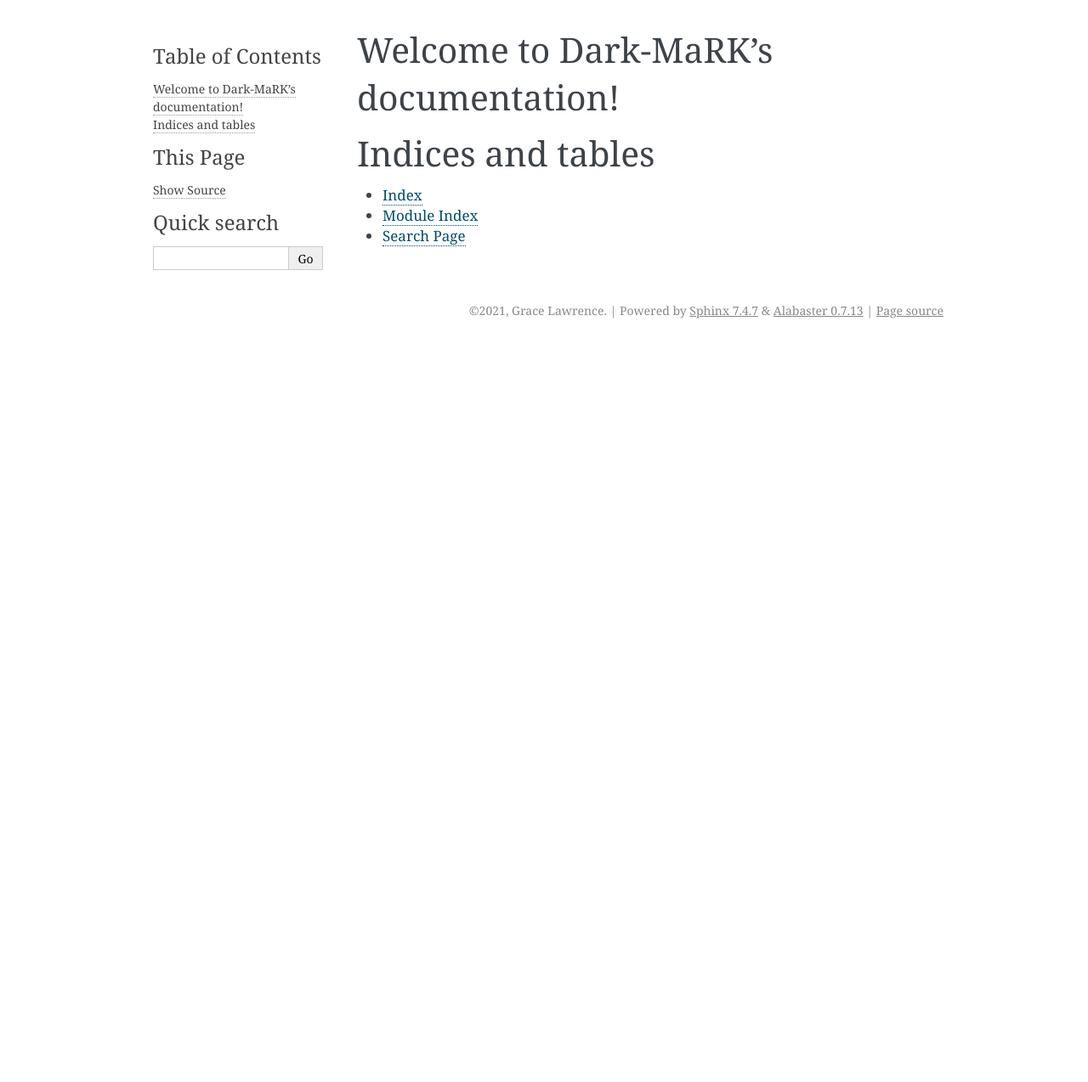
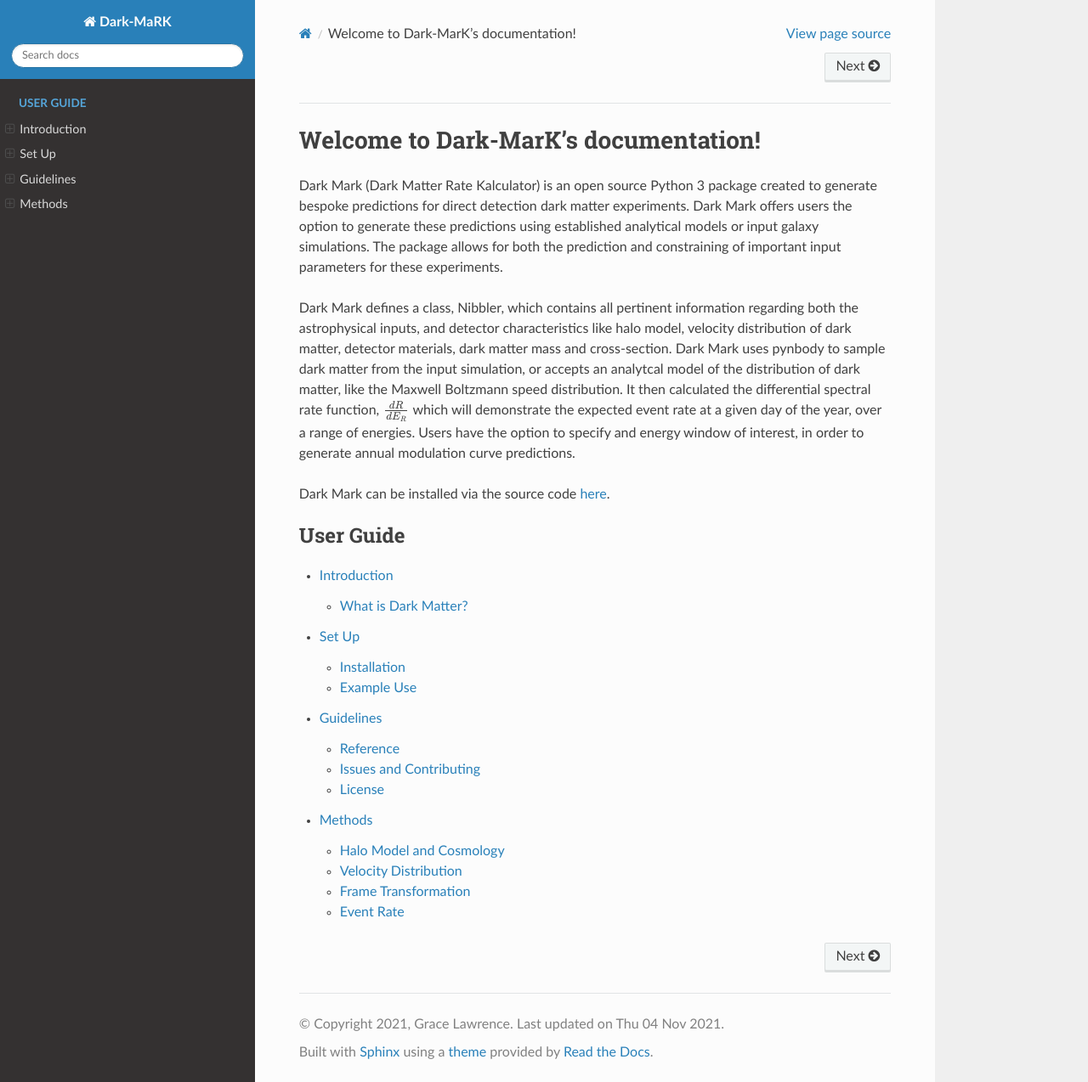
Before and after one commit to Grace-Lawrence/Dark-MaRK, a Sphinx documentation site: the page built from docs/source/index.rst, in a window 1280 px wide and 1274 px high. Shown: the whole window at 85% size. Built offline with Sphinx 7.4.7 and the Read the Docs theme 2.0.0, drawn with Linux system fonts in a browser that asks for light colours.

Commit message:
Adding all documentation files, written to connect with ReadTheDocs

```diff
--- /dev/null
+++ b/docs/requirements_docs.txt
@@ -0,0 +1,4 @@
+-r ../requirements.txt
+sphinx==3.5.3
+sphinx-autobuild
+sphinx_rtd_theme==0.5.2
--- a/docs/source/conf.py
+++ b/docs/source/conf.py
@@ -53,3 +53,59 @@
 # relative to this directory. They are copied after the builtin static files,
 # so a file named "default.css" will overwrite the builtin "default.css".
 html_static_path = ['_static']
+
+#Ellert's version starts here.
+# -- Options for HTML output -------------------------------------------------
+
+# The theme to use for HTML and HTML Help pages.  See the documentation for
+# a list of builtin themes.
+#
+html_theme = 'sphinx_rtd_theme'
+
+# Theme options are theme-specific and customize the look and feel of a theme
+# further.  For a list of options available for each theme, see the
+# documentation.
+#
+html_theme_options = {
+    'prev_next_buttons_location': 'both',
+    'collapse_navigation': False,
+    'sticky_navigation': False,
+    'includehidden': False,
+    'titles_only': False,
+    'display_version': False
+}
+
+# Title formatting
+html_title = "%s documentation" % (project)
+
+# Date formatting
+html_last_updated_fmt = '%a %d %b %Y'
+
+# Add any paths that contain custom static files (such as style sheets) here,
+# relative to this directory. They are copied after the builtin static files,
+# so a file named "default.css" will overwrite the builtin "default.css".
+html_static_path = ['_static']
+
+# OpenSearch. Requires documentation to be online.
+html_use_opensearch = 'https://cmasher.readthedocs.io'
+
+# Custom sidebar templates, must be a dictionary that maps document names
+# to template names.
+#
+# The default sidebars (for documents that don't match any pattern) are
+# defined by theme itself.  Builtin themes are using these templates by
+# default: ``['localtoc.html', 'relations.html', 'sourcelink.html',
+# 'searchbox.html']``.
+#
+# html_sidebars = {}
+
+html_split_index = True
+
+html_baseurl = 'https://cmasher.readthedocs.io'
+
+html_extra_path = ['_static/google3ccf0e77d0aa4c22.html']
+
+# -- Options for HTMLHelp output ---------------------------------------------
+
+# Output file base name for HTML help builder.
+htmlhelp_basename = 'CMasher_doc'
--- a/docs/source/index.rst
+++ b/docs/source/index.rst
@@ -3,18 +3,22 @@
    You can adapt this file completely to your liking, but it should at least
    contain the root `toctree` directive.
 
-Welcome to Dark-MaRK's documentation!
+Welcome to Dark-MarK's documentation!
 =====================================
+Dark Mark (Dark Matter Rate Kalculator) is an open source Python 3 package created to generate bespoke predictions for direct detection dark matter experiments. Dark Mark offers users the option to generate these predictions using established analytical models or input galaxy simulations. The package allows for both the prediction and constraining of important input parameters for these experiments.
+
+Dark Mark defines a class, Nibbler, which contains all pertinent information regarding both the astrophysical inputs, and detector characteristics like halo model, velocity distribution of dark matter, detector materials, dark matter mass and cross-section. Dark Mark uses pynbody to sample dark matter from the input simulation, or accepts an analytcal model of the distribution of dark matter, like the Maxwell Boltzmann speed distribution. It then calculated the differential spectral rate function, :math:`\frac{dR}{dE_R}` which will demonstrate the expected event rate at a given day of the year, over a range of energies. Users have the option to specify and energy window of interest, in order to generate annual modulation curve predictions.
+
+
+Dark Mark can be installed via the source code here_.
+
+.. _here: https://github.com/Grace-Lawrence/Dark-MaRK
 
 .. toctree::
    :maxdepth: 2
-   :caption: Contents:
+   :caption: User Guide
 
-
-
-Indices and tables
-==================
-
-* :ref:`genindex`
-* :ref:`modindex`
-* :ref:`search`
+   user_guide/introduction
+   user_guide/installation
+   user_guide/guidelines
+   user_guide/methods
--- /dev/null
+++ b/docs/source/user_guide/methods.rst
@@ -0,0 +1,46 @@
+Methods
+===============
+The expected signal in a direct detection experiment relies on two classes of input parameters, Astrophysical and, Particle. Its important to correctly model both in order to create realistic expectactions for experiments given the galactic dark matter environment, the dark matter particle model, and the type of detector being used.
+
+The following equation is the standard form of the differential rate equation, which expresses the expected detection rate of dark matter in units of counts per day, per kilogram of detector, per kev (energy);
+
+.. math::
+    \frac{dR}{dE_R} = \frac{\sigma_p \rho_0}{2 \mu_p^2 m_{\mu}} A^2 F^2(E) \int_{v_{min}}^{\infty} \frac{f(v, v_E)}{v} d^3v
+
+Where :math:`\sigma_p` is the interaction cross-section of the dark matter partice, :math:`\rho_0` is the local dark matter density, :math:`A^2` is the interaction factor, :math:`F^2(E)`, is the form factor, and :math:`f(v, v_E)` is the geocentric velocity distribution.
+
+
+Halo Model and Cosmology
+--------------------------
+The cosmology and halo model being used have a large impact on the detection rate as they inform the speed distribution of dark matter. The dark matter cosmology used helps to define the large scale structure, or 'clumpiness' of dark matter while the hierachichal assembly history of halos may give rise to dark matter substructures like stellar streams, or debris flows. These features can cause increased in the local dark matter density, and then speed distribution of dark matter, stronly impacting on the detection rate.
+
+
+Velocity Distribution
+-----------------------
+The velocity distribution of dark matter :math:`f(v,v_E)`, is integrated over in order to define the spectral rate function, and is one of the most important input parameters in this particular dark matter calculation. Modelling it's form accurately is vitally important, and highlights the need for realistic, high resolution, hydrodynamic simulations of Milky Way analogues.
+
+
+Frame Transformation
+-----------------------
+The velocity distribution needs to undergo a transformation from the galactocentric reference frame, to the geocentric reference frame (the velocity distribution as observed from Earth). For this, the galacotencetric reference frame undergoes a galilean boost;
+
+.. math::
+    f_{geo}(\vec{v}, t) = {f}_{gal}(\vec{v}+\vec{v}_{Earth}(t)),
+
+Where :math: `v_E` is the velocity of the Earth.
+
+Event Rate
+--------------
+The event rate is then performed as an integral over the velocity distribution, to generate the spectral rate function, :math:`\frac{dR}{dE_R}`. Assuming the traditional Standard Halo Model, the velocity distribution of dark matter in the solar neighbourhood takes the form of an analytical Maxwell Boltzmann. This can be integrated analytically using;
+
+.. math::
+    \frac{dR}{dE_R} = \frac{2\, N_0 \, n_0 \, \sigma}{A \, k \, M_D \, r} \int_{v_{min}}^{v_{max}} \frac{1}{v} \, f_{geo}(\vec{v},\vec{v}_E) \, d^3\vec{v}.
+
+
+When implementing numerical simulations, or arrays of velocities instead of analytical forms, the integral can be transformed into a model independent summation;
+
+.. math::
+
+    \frac{dR}{dE_R} = \frac{2 \, N_0 \, n_0 \, \sigma}{A \, M_D \, r} \frac{1}{N} \sum_{v_{min}}^{v_{max}} \frac{1}{v_i}.
+
+For further details about this form, and derivation of these equations, see Lawrence et al 2021. *add hyperlink*
```
Also changed, not shown: docs/source/user_guide/guidelines.rst (added, +25 -0 lines), docs/source/user_guide/installation.rst (added, +34 -0 lines), docs/source/user_guide/introduction.rst (added, +15 -0 lines).
